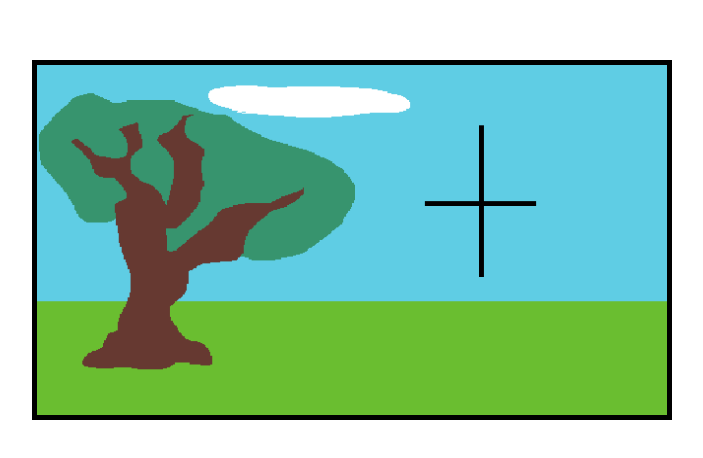
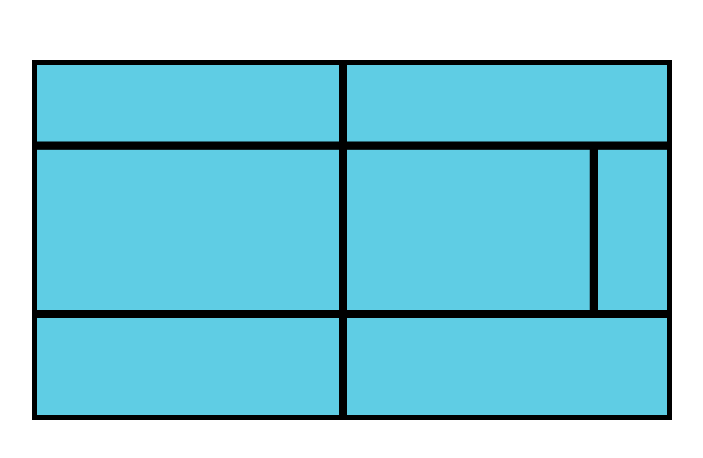
Before and after one commit to julian-deca/screen_size, a plain HTML site: page index.html in a window 1280 px wide. Shown: the part 160-618 px from the top of the page, without its empty margins (288-991 px from the left). Drawn offline with Linux system fonts and the light colour scheme.

Commit message:
changed png size

```diff
--- a/index.html
+++ b/index.html
@@ -8,7 +8,7 @@
     <link rel="stylesheet" href="style.css" />
   </head>
   <body>
-    <img src="background3.png" id="background" />
+    <img src="background4.png" id="background" />
     <canvas id="canvas1"></canvas>
     <script src="script.js"></script>
   </body>
--- a/script.js
+++ b/script.js
@@ -1,7 +1,7 @@
 const canvas = document.getElementById("canvas1");
 const ctx = canvas.getContext("2d");
-canvas.width = 640;
-canvas.height = 360;
+canvas.width = 1920;
+canvas.height = 1080;
 
 const image = background;
 ctx.drawImage(image, 0, 0);
```
Also changed, not shown: background4.png (added).
